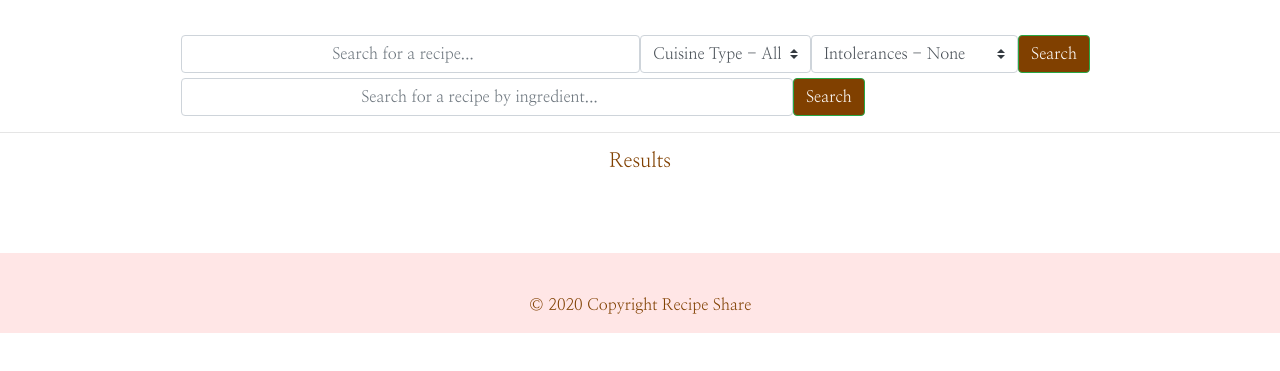
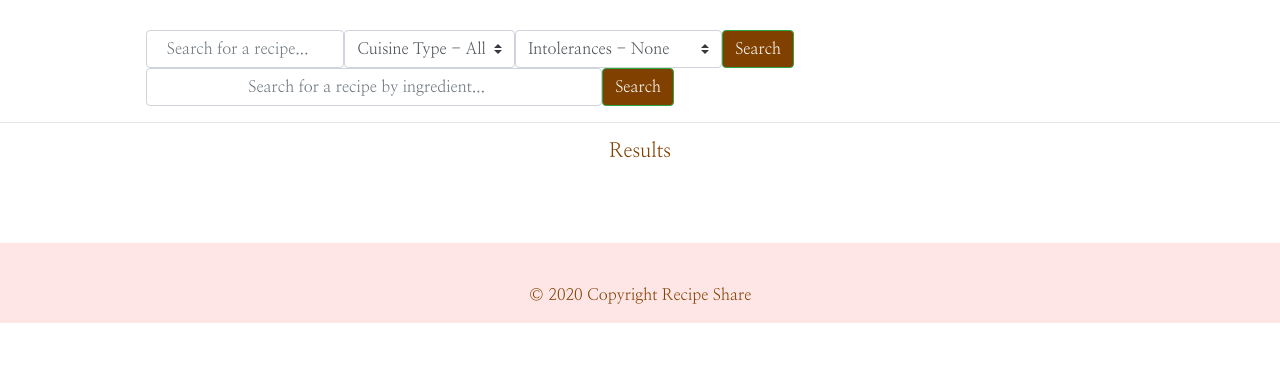
Before and after one commit to npcoding25/Recipe-Share, a website: page public/index.html in a window 1280 px wide. Shown: the part 335-706 px from the top of the page. Drawn offline with nearby package versions, Linux system fonts and the light colour scheme; no server answers.

Commit message:
html + css adjustments

```diff
--- a/public/index.html
+++ b/public/index.html
@@ -7,6 +7,7 @@
     <title>Recipe Share</title>
     <link rel="stylesheet" href="https://use.fontawesome.com/releases/v5.12.0/css/all.css">
     <script src="https://cdnjs.cloudflare.com/ajax/libs/jquery/3.2.1/jquery.min.js"></script>
+    <link rel="icon"  href="./assets/favicon.ico" type="image/x-icon"/>
 
     <!--Bootstrap-->
     <link rel="stylesheet" href="https://stackpath.bootstrapcdn.com/bootstrap/4.5.2/css/bootstrap.min.css"
@@ -41,8 +42,8 @@
             <button id="signup" class="btn btn-link">Sign Up</button>
             <button id="login" class="btn btn-link">Login</button>
         </div>
+        <br>
     </div>
-
     <!--Jumbotron-->
     <div class="jumbotron bg-cover text-center"
         style="background-image: linear-gradient(to bottom, rgba(255,255,255,0.6) 0%,rgba(255,255,255,0.9) 100%), url(https://images.creativemarket.com/0.1.0/ps/3667915/1820/1213/m1/fpnw/wm1/nmzbxenrvudgiuql2gecymrkchyewfixbljlnhzfmcee5aog6m0o0146ltenmjts-.jpg?1512111126&s=a0f29bafb9e6269216b2d15c0786bdb0)">
@@ -55,7 +56,8 @@
 
     <div class="Search-Form">
         <form class="form-inline my-8 my-lg-8">
-            <input id="foodItem" class="form-control col-6" type="search" placeholder="Search for a recipe..."
+            <div class="row">
+                <input id="foodItem" class="form-control" type="search" placeholder="Search for a recipe..."
                     aria-label="Search">
                 <!-- <button id="cuisineType" class="btn btn-outline-secondary dropdown-toggle" type="button" data-toggle="dropdown" aria-haspopup="true" aria-expanded="false" aria-placeholder="Cuisines"></button> -->
                 <select id="cuisineType" class="custom-select" placeholder="Cuisine Type">
@@ -101,12 +103,13 @@
                     <option value="wheat">Intolerance - Wheat</option>
                 </select>
                 <button id="searchBtn" class="btn btn-outline-success my-2 my-sm-0" type="button">Search</button>
-
-            <br></br>
-
-            <input id="ingredientItems" class="form-control col-8" type="search"
+            </div>
+            <div class="row">
+                <input size="50" id="ingredientItems" class="form-control" type="search"
                     placeholder="Search for a recipe by ingredient..." aria-label="Search">
-            <button id="searchBtnIngredients" class="btn btn-outline-success my-2 my-sm-0" type="button">Search</button>
+                <button id="searchBtnIngredients" class="btn btn-outline-success my-2 my-sm-0"
+                    type="button">Search</button>
+            </div>
         </form>
     </div>
 
```
Also changed, not shown: public/assets/favicon.ico (added), public/assets/favicon.png (added), public/assets/logo.png (deleted). Lines whose indentation alone changed are shown as unchanged.
